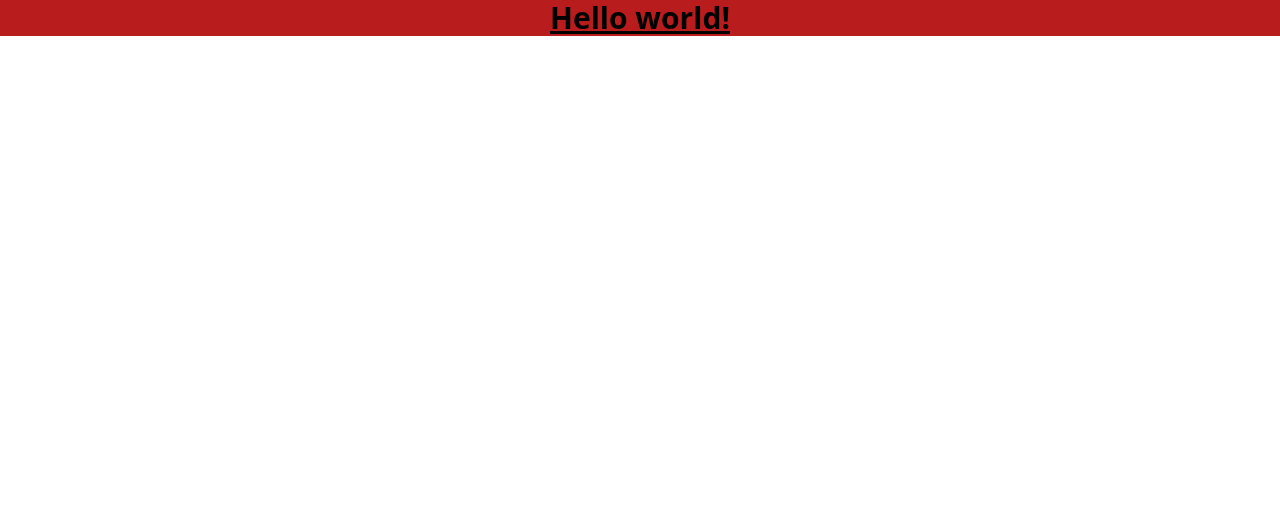
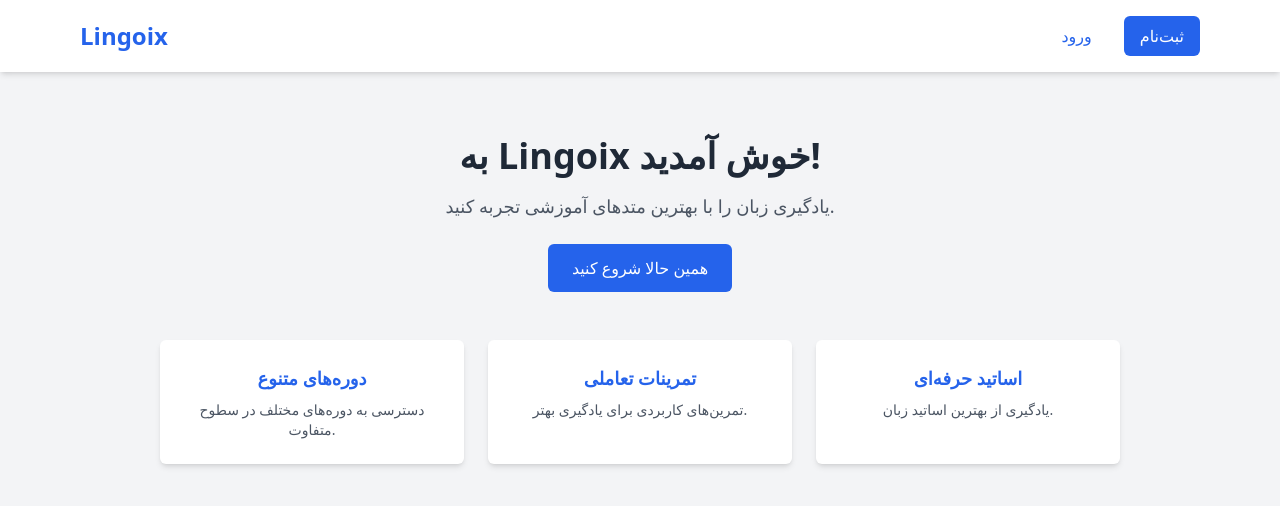
Before and after one commit to behshaad/lingoix, a React (Create React App) app: page / in a window 1280 px wide. Shown: the top 506 px of the page. Built offline with nearby package versions, Linux system fonts and the light colour scheme.

Commit message:
HomePage Creation

```diff
--- a/package.json
+++ b/package.json
@@ -9,6 +9,7 @@
     "@testing-library/user-event": "^13.5.0",
     "react": "^19.0.0",
     "react-dom": "^19.0.0",
+    "react-router-dom": "^7.3.0",
     "react-scripts": "5.0.1",
     "web-vitals": "^2.1.4"
   },
--- a/src/App.js
+++ b/src/App.js
@@ -1,11 +1,19 @@
-import logo from './logo.svg';
-import './App.css';
+import { BrowserRouter as Router, Routes, Route } from "react-router-dom";
+import HomePage from "./pages/HomePage";
+// import LoginPage from "./pages/LoginPage";
+// import RegisterPage from "./pages/RegisterPage";
+// import Dashboard from "./pages/Dashboard";
 
 function App() {
   return (
-    <div className="App">
-      <h1 className="text-3xl font-bold underline bg-red-700	">Hello world!</h1>
-    </div>
+    <Router>
+      <Routes>
+        <Route path="/" element={<HomePage />} />
+        {/* <Route path="/login" element={<LoginPage />} />
+        <Route path="/register" element={<RegisterPage />} />
+        <Route path="/dashboard" element={<Dashboard />} /> */}
+      </Routes>
+    </Router>
   );
 }
 
--- /dev/null
+++ b/src/pages/HomePage.js
@@ -0,0 +1,73 @@
+import { Link } from "react-router-dom";
+
+function HomePage() {
+  return (
+    <div className="min-h-screen flex flex-col items-center bg-gray-100">
+      {/* ناوبار */}
+      <nav className="w-full py-4 bg-white shadow-md">
+        <div className="max-w-6xl mx-auto px-4 flex justify-between items-center">
+          <h1 className="text-2xl font-bold text-blue-600">Lingoix</h1>
+          <div className="hidden md:flex">
+            <Link
+              to="/login"
+              className="px-4 py-2 text-blue-600 hover:underline"
+            >
+              ورود
+            </Link>
+            <Link
+              to="/register"
+              className="ml-4 px-4 py-2 bg-blue-600 text-white rounded-md"
+            >
+              ثبت‌نام
+            </Link>
+          </div>
+        </div>
+      </nav>
+
+      {/* هدر */}
+      <header className="text-center mt-16 px-4 sm:px-6 md:px-12 lg:px-24">
+        <h2 className="text-3xl md:text-4xl font-bold text-gray-800">
+          به Lingoix خوش آمدید!
+        </h2>
+        <p className="mt-4 text-gray-600 text-sm sm:text-base md:text-lg">
+          یادگیری زبان را با بهترین متدهای آموزشی تجربه کنید.
+        </p>
+        <Link to="/register">
+          <button className="mt-6 px-6 py-3 bg-blue-600 text-white rounded-md hover:bg-blue-700 transition">
+            همین حالا شروع کنید
+          </button>
+        </Link>
+      </header>
+
+      {/* بخش معرفی امکانات */}
+      <section className="mt-12 grid grid-cols-1 sm:grid-cols-2 md:grid-cols-3 gap-6 max-w-6xl px-4 sm:px-6 md:px-12 lg:px-24">
+        <div className="p-6 bg-white shadow-md rounded-md text-center">
+          <h3 className="text-lg font-semibold text-blue-600">
+            دوره‌های متنوع
+          </h3>
+          <p className="text-gray-600 text-sm mt-2">
+            دسترسی به دوره‌های مختلف در سطوح متفاوت.
+          </p>
+        </div>
+        <div className="p-6 bg-white shadow-md rounded-md text-center">
+          <h3 className="text-lg font-semibold text-blue-600">
+            تمرینات تعاملی
+          </h3>
+          <p className="text-gray-600 text-sm mt-2">
+            تمرین‌های کاربردی برای یادگیری بهتر.
+          </p>
+        </div>
+        <div className="p-6 bg-white shadow-md rounded-md text-center">
+          <h3 className="text-lg font-semibold text-blue-600">
+            اساتید حرفه‌ای
+          </h3>
+          <p className="text-gray-600 text-sm mt-2">
+            یادگیری از بهترین اساتید زبان.
+          </p>
+        </div>
+      </section>
+    </div>
+  );
+}
+
+export default HomePage;
```
Also changed, not shown: 1 other file (tests, documents, lock files or other folders).
